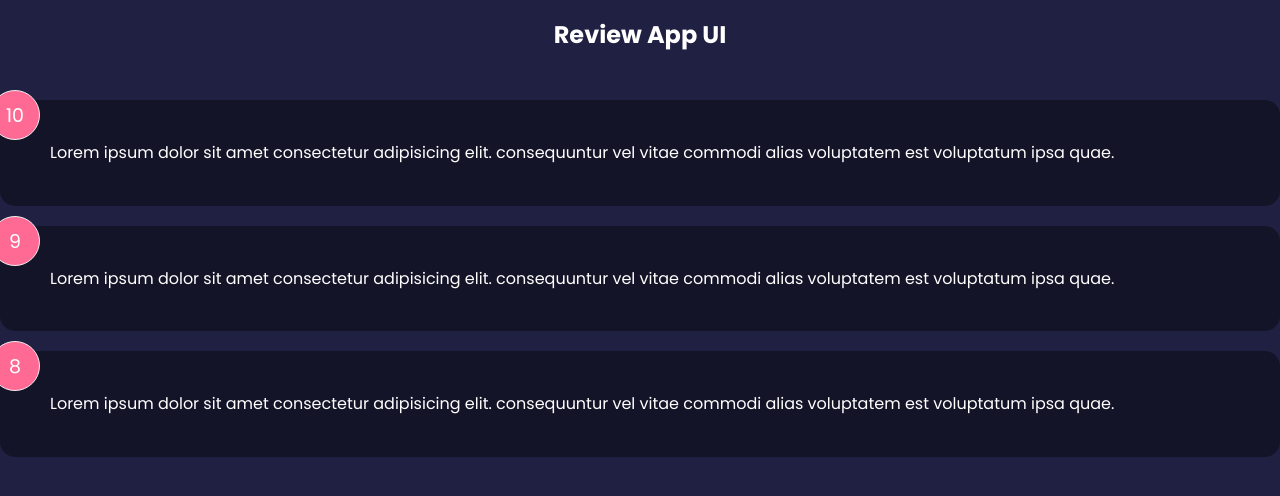
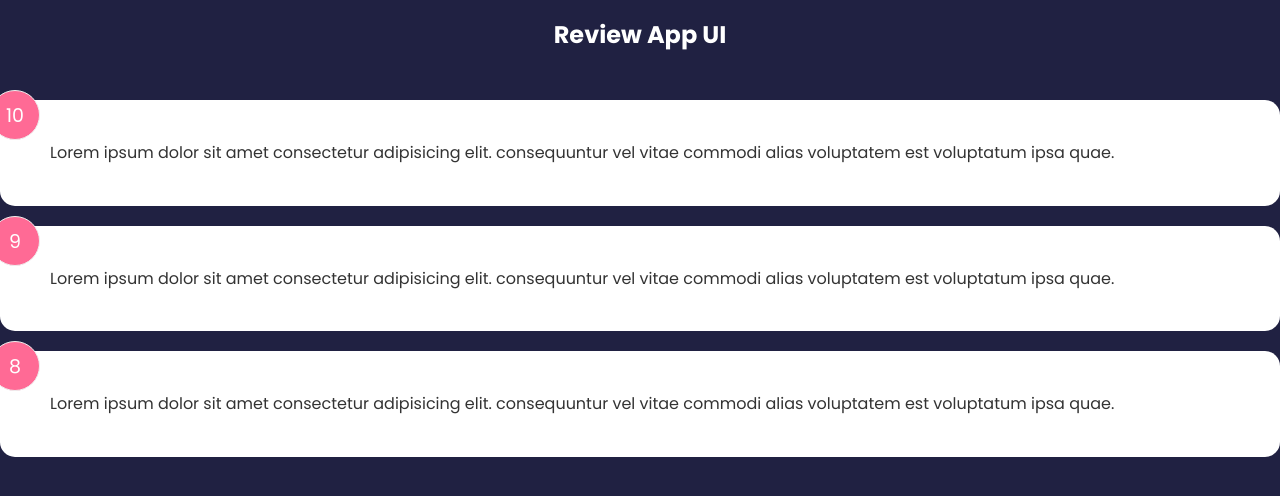
Before and after one commit to Iredafe/review-app, a React (Create React App) app: page / in a window 1280 px wide. Shown: the top 496 px of the page. Built offline with nearby package versions, Linux system fonts and the light colour scheme.

Commit message:
install react-icon plus minor clean up

```diff
--- a/package.json
+++ b/package.json
@@ -8,7 +8,8 @@
     "@testing-library/user-event": "^13.5.0",
     "react": "^18.2.0",
     "react-dom": "^18.2.0",
-    "react-scripts": "5.0.1",
+    "react-icons": "^4.7.1",
+    "react-scripts": "^2.1.3",
     "web-vitals": "^2.1.4"
   },
   "scripts": {
--- a/src/App.js
+++ b/src/App.js
@@ -1,3 +1,4 @@
+import React from 'react';
 import Header from './components/Header';
 import ReviewList from './components/ReviewList';
 import ReviewData from './data/ReviewData';
--- a/src/components/Header.jsx
+++ b/src/components/Header.jsx
@@ -1,3 +1,4 @@
+import React from 'react';
 function Header() {
   return (
     <header>
--- a/src/components/ReviewItem.jsx
+++ b/src/components/ReviewItem.jsx
@@ -1,8 +1,8 @@
 import Card from './shared/Card';
-
+import React from 'react';
 function ReviewItem({ item }) {
   return (
-    <Card reverse={true}>
+    <Card reverse={false}>
       <div className='num-display'>{item.rating}</div>
       <div className='text-display'>{item.text}</div>
     </Card>
--- a/src/components/ReviewList.jsx
+++ b/src/components/ReviewList.jsx
@@ -1,5 +1,5 @@
 import ReviewItem from './ReviewItem';
-
+import React from 'react';
 function ReviewList({ review }) {
   if (!review || review.length === 0) {
     return <p>No Feedback yet!!</p>;
--- a/src/components/shared/Card.jsx
+++ b/src/components/shared/Card.jsx
@@ -1,3 +1,4 @@
+import React from 'react';
 function Card({ children, reverse }) {
   return <div className={`card ${reverse && 'reverse'}`}>{children}</div>;
 }
```
Also changed, not shown: 1 other file (tests, documents, lock files or other folders).
